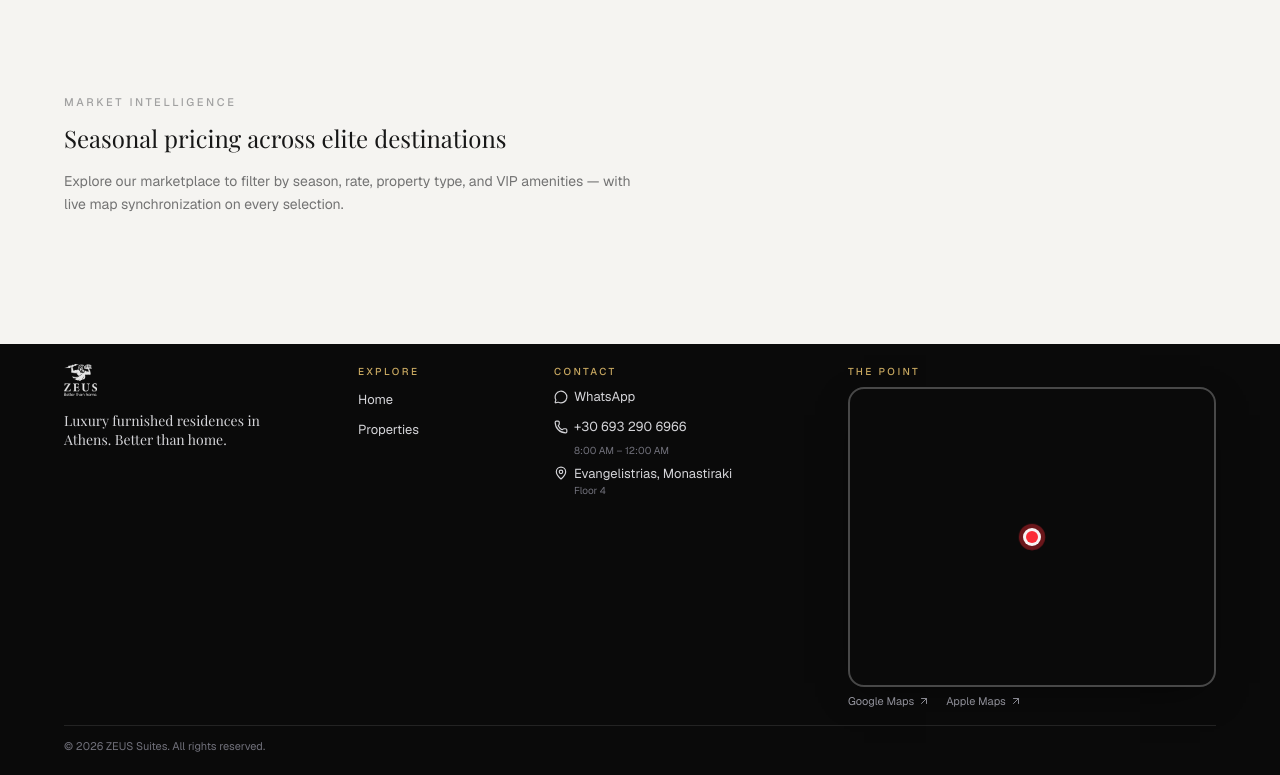
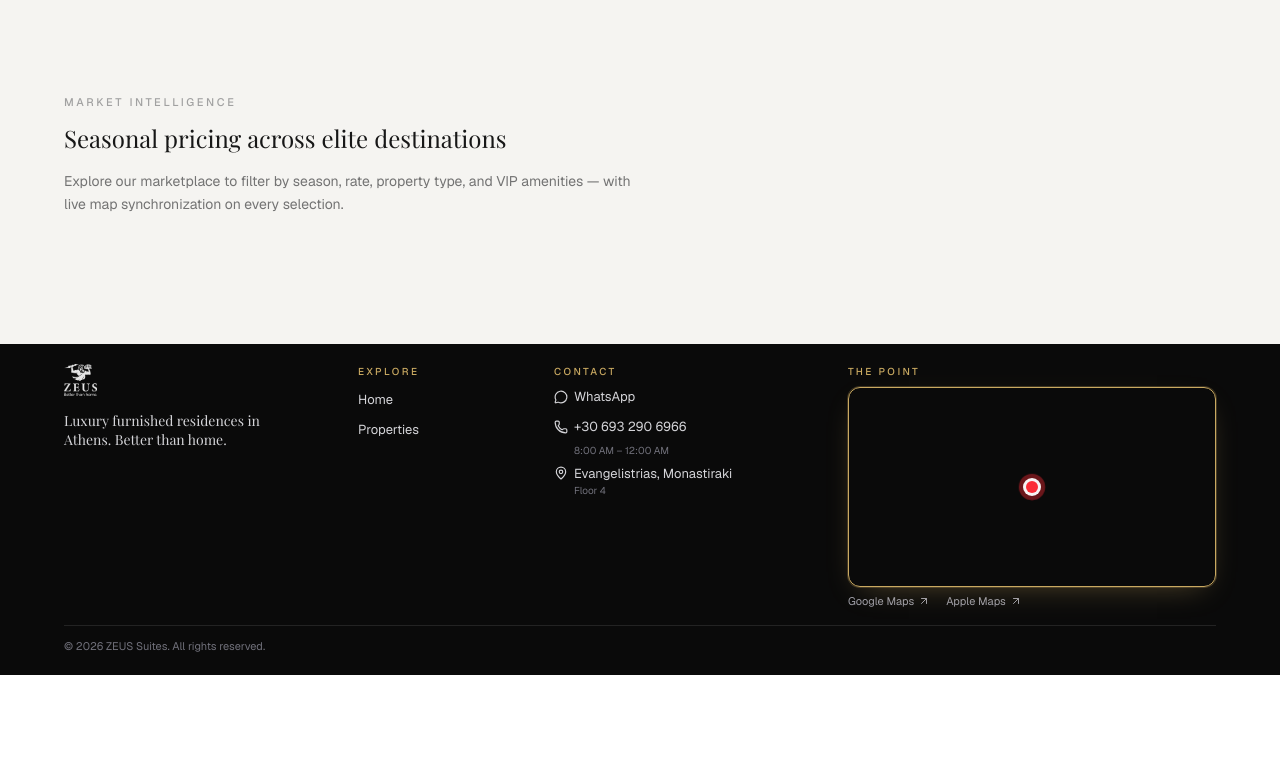
Before and after one commit to yasi005/Booking-Web, a Next.js app: page / in a window 1280 px wide. Shown: the part 2247-3022 px from the top of the page. After the commit the page ends 2922 px from the top, so only its background shows below. Built offline with nearby package versions, Linux system fonts and the light colour scheme; no server answers; a web font is replaced by a local one.

Commit message:
update footer

```diff
--- a/src/components/layout/footer-location-map.tsx
+++ b/src/components/layout/footer-location-map.tsx
@@ -29,7 +29,7 @@ export function FooterLocationMap() {
   );
 
   return (
-    <div className="relative h-[280px] w-full overflow-hidden rounded-2xl border-2 border-white/25 shadow-[0_12px_40px_-16px_rgba(0,0,0,0.65)] sm:h-[300px]">
+    <div className="relative h-[180px] w-full overflow-hidden rounded-xl border border-[#c9a961] shadow-[0_0_0_1px_rgba(201,169,97,0.25),0_10px_30px_-14px_rgba(201,169,97,0.45)] transition-shadow duration-300 hover:shadow-[0_0_0_1px_rgba(201,169,97,0.5),0_14px_36px_-12px_rgba(201,169,97,0.6)] sm:h-[200px]">
       <Map
         mapStyle={MAP_STYLES.default}
         initialViewState={initialViewState}
```
